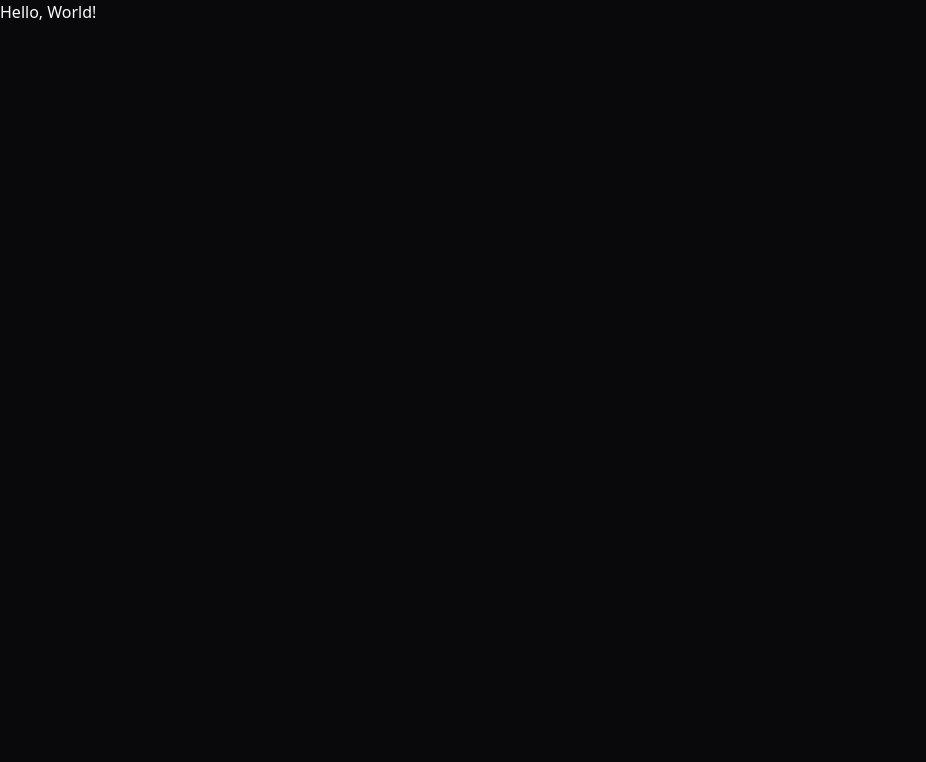
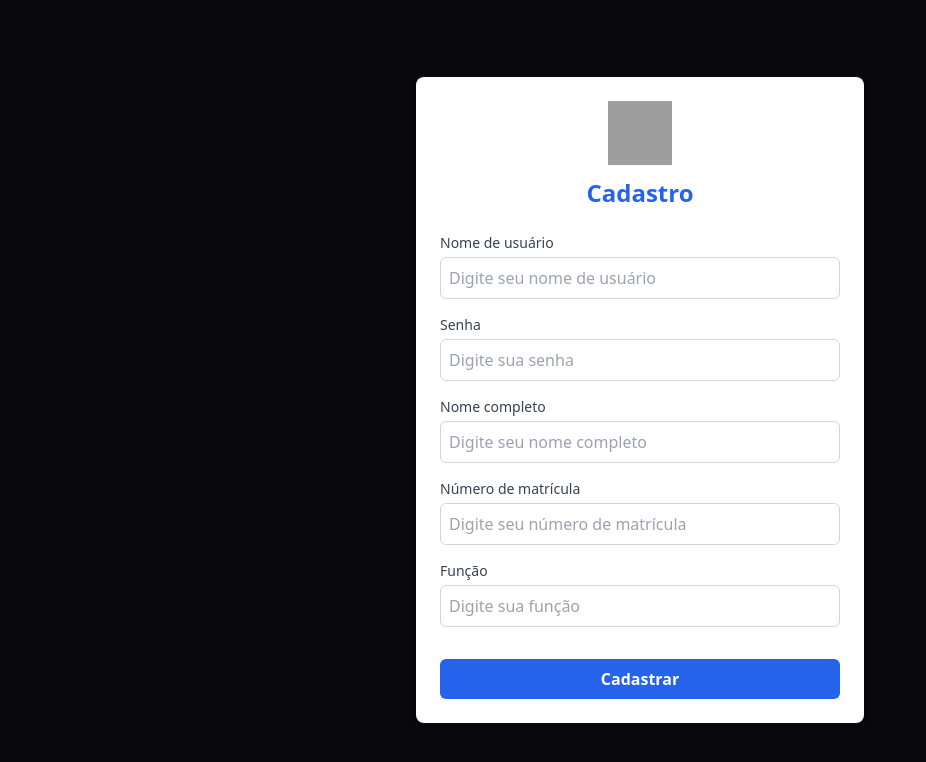
Before and after one commit to Samlxrd/front-smartcampusair, a React (Vite) app: page /register in a window 1280 px wide. Shown: the top 762 px of the page, without its empty margins (0-926 px from the left). Built offline with nearby package versions, Linux system fonts and the light colour scheme; grey boxes are pictures that could not be loaded.

Commit message:
página de login e registro

```diff
--- a/src/app.tsx
+++ b/src/app.tsx
@@ -1,5 +1,15 @@
+import { BrowserRouter as Router, Route, Routes } from "react-router-dom";
+import { RegisterForm } from "./components/register-form";
+import { LoginPage } from "./pages/LoginPage";
+
 export function App() {
   return (
-    "Hello, World!"
+    <Router>
+      <Routes>
+        <Route path="/" element={<LoginPage />} />
+        <Route path="/register" element={<RegisterForm />} />
+      </Routes>
+    </Router>
+
   )
 }
--- /dev/null
+++ b/src/components/login-form.tsx
@@ -0,0 +1,50 @@
+import brasao from '../assets/brasao-uesc.svg';
+
+export function LoginForm() {
+  return (
+    <div className="flex items-center justify-center min-h-screen">
+      <div className="w-full max-w-md p-6 bg-white rounded-lg shadow-md">
+        <img src={brasao} alt="Brasão da UESC" className="mx-auto mb-3 size-16" />
+        <h2 className="mb-6 text-2xl font-bold text-center text-blue-600">Login</h2>
+        <form>
+          <div className="mb-4">
+            <label className="block text-sm font-medium text-gray-700" htmlFor="username">
+              Nome de usuário
+            </label>
+            <input
+              type="text"
+              id="username"
+              className="mt-1 block w-full p-2 border border-gray-300 rounded-md focus:ring focus:ring-blue-500"
+              placeholder="Digite seu nome de usuário"
+              required
+            />
+          </div>
+          <div className="mb-4">
+            <label className="block text-sm font-medium text-gray-700" htmlFor="password">
+              Senha
+            </label>
+            <input
+              type="password"
+              id="password"
+              className="mt-1 block w-full p-2 border border-gray-300 rounded-md focus:ring focus:ring-blue-500"
+              placeholder="Digite sua senha"
+              required
+            />
+          </div>
+          <button
+            type="submit"
+            className="w-full py-2 mt-4 font-semibold text-white bg-blue-600 rounded-md hover:bg-blue-700"
+          >
+            Entrar
+          </button>
+        </form>
+        <p className="mt-4 text-center">
+          Não tem uma conta?{' '}
+          <a href="/register" className="text-blue-600 hover:underline">
+            Cadastre-se
+          </a>
+        </p>
+      </div>
+    </div>
+  );
+}
--- /dev/null
+++ b/src/components/register-form.tsx
@@ -0,0 +1,80 @@
+import brasao from '../assets/brasao-uesc.svg';
+
+export function RegisterForm() {
+  return (
+    <div className="flex items-center justify-center min-h-screen">
+      <div className="w-full max-w-md p-6 bg-white rounded-lg shadow-md">
+        <img src={brasao} alt="Brasão da UESC" className="mx-auto mb-3 size-16" />
+        <h2 className="mb-6 text-2xl font-bold text-center text-blue-600">Cadastro</h2>
+        <form>
+          <div className="mb-4">
+            <label className="block text-sm font-medium text-gray-700" htmlFor="username">
+              Nome de usuário
+            </label>
+            <input
+              type="text"
+              id="username"
+              className="mt-1 block w-full p-2 border border-gray-300 rounded-md focus:ring focus:ring-blue-500"
+              placeholder="Digite seu nome de usuário"
+              required
+            />
+          </div>
+          <div className="mb-4">
+            <label className="block text-sm font-medium text-gray-700" htmlFor="password">
+              Senha
+            </label>
+            <input
+              type="password"
+              id="password"
+              className="mt-1 block w-full p-2 border border-gray-300 rounded-md focus:ring focus:ring-blue-500"
+              placeholder="Digite sua senha"
+              required
+            />
+          </div>
+          <div className="mb-4">
+            <label className="block text-sm font-medium text-gray-700" htmlFor="fullName">
+              Nome completo
+            </label>
+            <input
+              type="text"
+              id="fullName"
+              className="mt-1 block w-full p-2 border border-gray-300 rounded-md focus:ring focus:ring-blue-500"
+              placeholder="Digite seu nome completo"
+              required
+            />
+          </div>
+          <div className="mb-4">
+            <label className="block text-sm font-medium text-gray-700" htmlFor="matricula">
+              Número de matrícula
+            </label>
+            <input
+              type="text"
+              id="matricula"
+              className="mt-1 block w-full p-2 border border-gray-300 rounded-md focus:ring focus:ring-blue-500"
+              placeholder="Digite seu número de matrícula"
+              required
+            />
+          </div>
+          <div className="mb-4">
+            <label className="block text-sm font-medium text-gray-700" htmlFor="role">
+              Função
+            </label>
+            <input
+              type="text"
+              id="role"
+              className="mt-1 block w-full p-2 border border-gray-300 rounded-md focus:ring focus:ring-blue-500"
+              placeholder="Digite sua função"
+              required
+            />
+          </div>
+          <button
+            type="submit"
+            className="w-full py-2 mt-4 font-semibold text-white bg-blue-600 rounded-md hover:bg-blue-700"
+          >
+            Cadastrar
+          </button>
+        </form>
+      </div>
+    </div>
+  );
+}
--- /dev/null
+++ b/src/pages/LoginPage.tsx
@@ -0,0 +1,9 @@
+import { LoginForm } from "../components/login-form";
+
+export function LoginPage() {
+    return (
+        <div>
+            <LoginForm/>
+        </div>
+    )
+}
```
